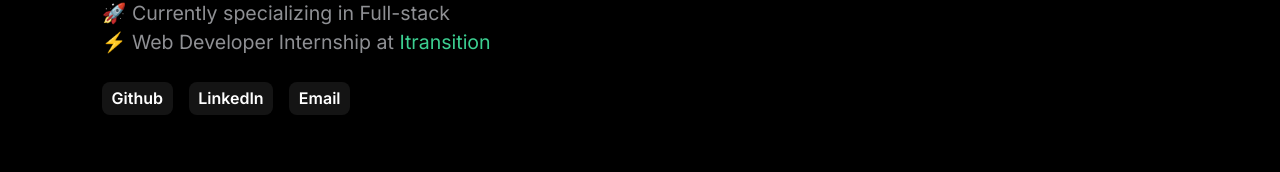
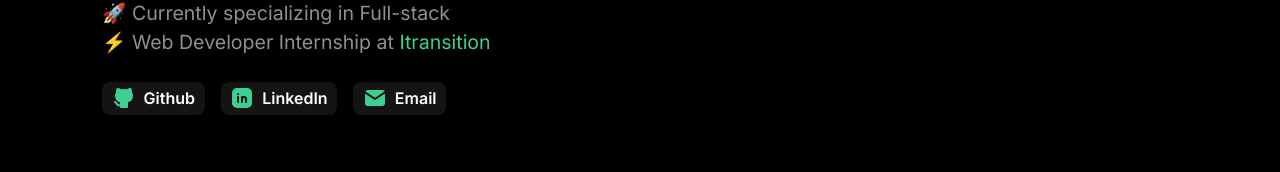
Before and after one commit to RuxCastillo/portfolio, a React (Vite) app in the folder portfolio/: page / in a window 1280 px wide. Shown: the part 493-665 px from the top of the page. Built offline with nearby package versions, Linux system fonts and the light colour scheme.

Commit message:
agregados los iconos y cambiado la tab de la pagina

```diff
--- a/portfolio/index.html
+++ b/portfolio/index.html
@@ -2,7 +2,7 @@
 <html lang="en">
 	<head>
 		<meta charset="UTF-8" />
-		<link rel="icon" type="image/svg+xml" href="/vite.svg" />
+		<link rel="icon" type="image/png" href="/r.png" />
 		<meta name="viewport" content="width=device-width, initial-scale=1.0" />
 		<link rel="preconnect" href="https://fonts.googleapis.com" />
 		<link rel="preconnect" href="https://fonts.gstatic.com" crossorigin />
@@ -10,7 +10,7 @@
 			href="https://fonts.googleapis.com/css2?family=Inter:ital,opsz,wght@0,14..32,100..900;1,14..32,100..900&family=Ubuntu:ital,wght@0,300;0,400;0,500;0,700;1,300;1,400;1,500;1,700&display=swap"
 			rel="stylesheet"
 		/>
-		<title>Vite + React + TS</title>
+		<title>Rubén López C.</title>
 	</head>
 	<body>
 		<div id="root"></div>
--- a/portfolio/src/base.css
+++ b/portfolio/src/base.css
@@ -6,4 +6,5 @@ body {
 	background-color: black;
 	color: white;
 	font-family: 'Inter';
+	overflow-x: hidden;
 }
--- a/portfolio/src/components/Icons/EmailIcon.tsx
+++ b/portfolio/src/components/Icons/EmailIcon.tsx
@@ -5,7 +5,7 @@ export default function EmailIcon() {
 			width="24"
 			height="24"
 			viewBox="0 0 24 24"
-			fill="currentColor"
+			fill="#3ccf91"
 			className="icon icon-tabler icons-tabler-filled icon-tabler-mail"
 		>
 			<path stroke="none" d="M0 0h24v24H0z" fill="none" />
--- a/portfolio/src/components/Icons/GithubIcon.tsx
+++ b/portfolio/src/components/Icons/GithubIcon.tsx
@@ -5,7 +5,7 @@ export default function GithubIcon() {
 			width="24"
 			height="24"
 			viewBox="0 0 24 24"
-			fill="currentColor"
+			fill="#3ccf91"
 			className="icon icon-tabler icons-tabler-filled icon-tabler-brand-github"
 		>
 			<path stroke="none" d="M0 0h24v24H0z" fill="none" />
--- a/portfolio/src/components/Icons/LinkedInIcon.tsx
+++ b/portfolio/src/components/Icons/LinkedInIcon.tsx
@@ -5,7 +5,7 @@ export default function LinkedInIcon() {
 			width="24"
 			height="24"
 			viewBox="0 0 24 24"
-			fill="currentColor"
+			fill="#3ccf91"
 			className="icon icon-tabler icons-tabler-filled icon-tabler-brand-linkedin"
 		>
 			<path stroke="none" d="M0 0h24v24H0z" fill="none" />
--- a/portfolio/src/components/Title/Title.module.css
+++ b/portfolio/src/components/Title/Title.module.css
@@ -61,6 +61,11 @@
 	border-radius: 8px;
 	font-size: 14px;
 	font-weight: 600;
+	display: flex;
+}
+
+.icon span {
+	margin-left: 8px;
 }
 
 @media (min-width: 768px) {
--- a/portfolio/src/components/Title/Title.tsx
+++ b/portfolio/src/components/Title/Title.tsx
@@ -1,4 +1,7 @@
+import EmailIcon from '../Icons/EmailIcon';
+import GithubIcon from '../Icons/GithubIcon';
 import styles from './Title.module.css';
+import LinkedInIcon from '../Icons/LinkedInIcon';
 
 export default function Title(): React.ReactElement {
 	return (
@@ -26,9 +29,18 @@ export default function Title(): React.ReactElement {
 				</span>
 			</div>
 			<div className={styles.icons}>
-				<div className={styles.icon}>Github</div>
-				<div className={styles.icon}>LinkedIn</div>
-				<div className={styles.icon}>Email</div>
+				<div className={styles.icon}>
+					<GithubIcon />
+					<span>Github</span>
+				</div>
+				<div className={styles.icon}>
+					<LinkedInIcon />
+					<span>LinkedIn</span>
+				</div>
+				<div className={styles.icon}>
+					<EmailIcon />
+					<span>Email</span>
+				</div>
 			</div>
 		</header>
 	);
```
Also changed, not shown: portfolio/public/r.png (added).
